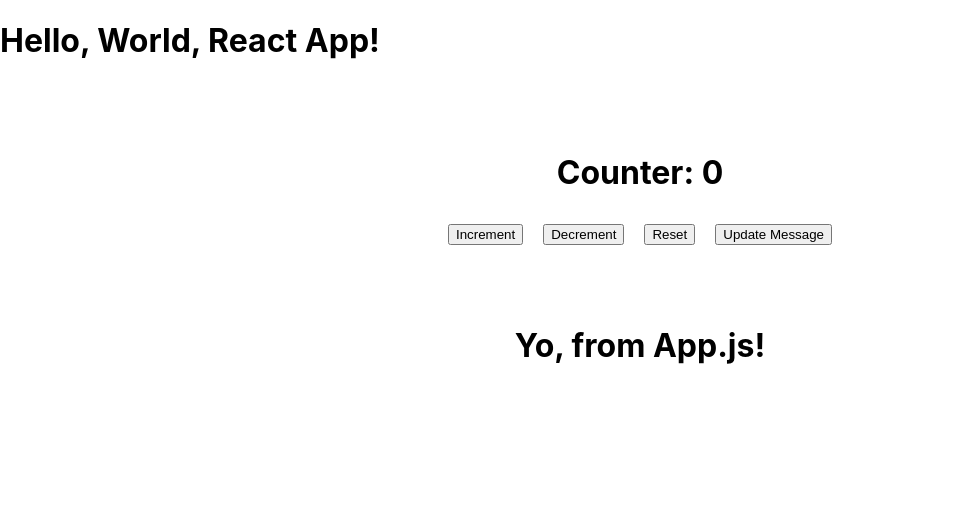
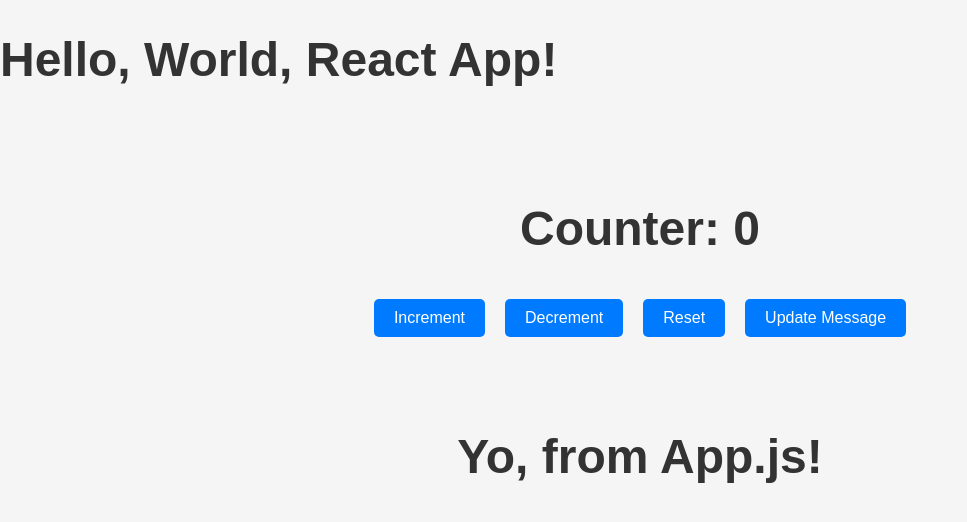
Before and after one commit to GU-Web-Dev-2024/Participation-10.-React-4-solution, a React (Create React App) app: page / in a window 1280 px wide. Shown: the top 522 px of the page, without its empty margins (0-967 px from the left). Built offline with nearby package versions, Linux system fonts and the light colour scheme.

Commit message:
Modified App.css for additional task 2

```diff
--- a/src/App.css
+++ b/src/App.css
@@ -1,41 +1,29 @@
-.App {
-  text-align: center;
+body {
+  background-color: #f5f5f5;
+  font-family: 'Arial', sans-serif;
 }
 
-.App-logo {
-  height: 40vmin;
-  pointer-events: none;
+h1 {
+  font-size: 48px;
+  color: #333;
 }
 
-@media (prefers-reduced-motion: no-preference) {
-  .App-logo {
-    animation: App-logo-spin infinite 20s linear;
-  }
+button {
+  padding: 10px 20px;
+  font-size: 16px;
+  border: none;
+  border-radius: 5px;
+  background-color: #007bff;
+  color: white;
+  cursor: pointer;
 }
 
-.App-header {
-  background-color: #282c34;
-  min-height: 100vh;
-  display: flex;
-  flex-direction: column;
-  align-items: center;
-  justify-content: center;
-  font-size: calc(10px + 2vmin);
-  color: white;
+button:hover {
+  background-color: #0056b3;
 }
 
-.App-link {
-  color: #61dafb;
-}
-
-@keyframes App-logo-spin {
-  from {
-    transform: rotate(0deg);
-  }
-
-  to {
-    transform: rotate(360deg);
-  }
+button:focus {
+  outline: none;
 }
 
 button {
```
